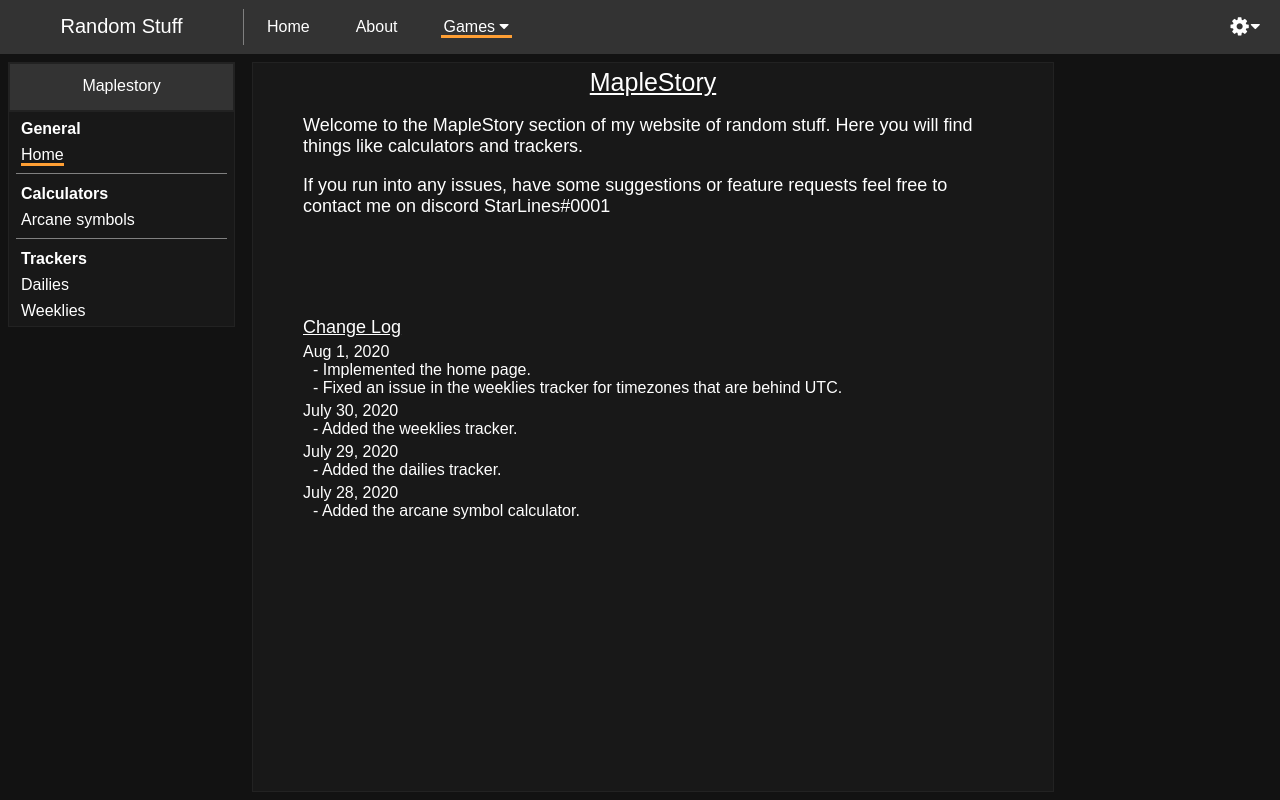
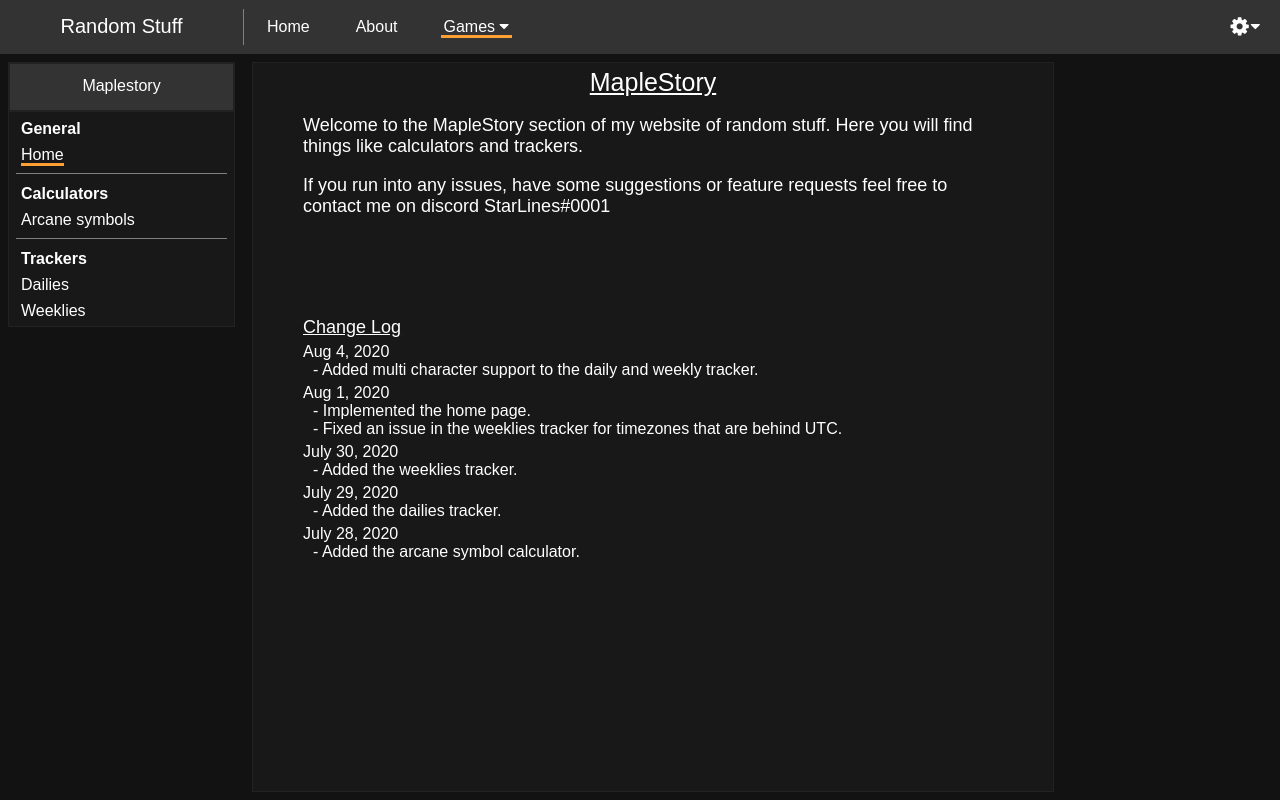
Before and after one commit to OxyFlax/PlutusCalculator, an Angular app: page /games/maplestory/home in a window 1280 px wide. Built offline with nearby package versions, Linux system fonts and the light colour scheme.

Commit message:
updated maple changelog

```diff
--- a/src/app/Pages/Games/Maplestory/Pages/maplestory-home/maplestory-home.component.html
+++ b/src/app/Pages/Games/Maplestory/Pages/maplestory-home/maplestory-home.component.html
@@ -6,6 +6,10 @@
         discord StarLines#0001</p>
     <div class="changeLog">
         <p class="changeLogTitle">Change Log</p>
+        <div class="individualLog">
+            <span>Aug 4, 2020</span>
+            <p>- Added multi character support to the daily and weekly tracker.</p>
+        </div>
         <div class="individualLog">
             <span>Aug 1, 2020</span>
             <p>- Implemented the home page.</p>
--- a/src/assets/Games/Maplestory/Dailies.json
+++ b/src/assets/Games/Maplestory/Dailies.json
@@ -1,5 +1,5 @@
 {
-    "version": "1.2",
+    "version": "2.0",
     "dailyBosses":[
         {
             "name": "Zakum",
--- a/src/assets/Games/Maplestory/Weeklies.json
+++ b/src/assets/Games/Maplestory/Weeklies.json
@@ -1,5 +1,5 @@
 {
-    "version": "1.1",
+    "version": "2.0",
     "weeklyBosses":[
         {
             "name": "Chaos Pink Bean",
```
